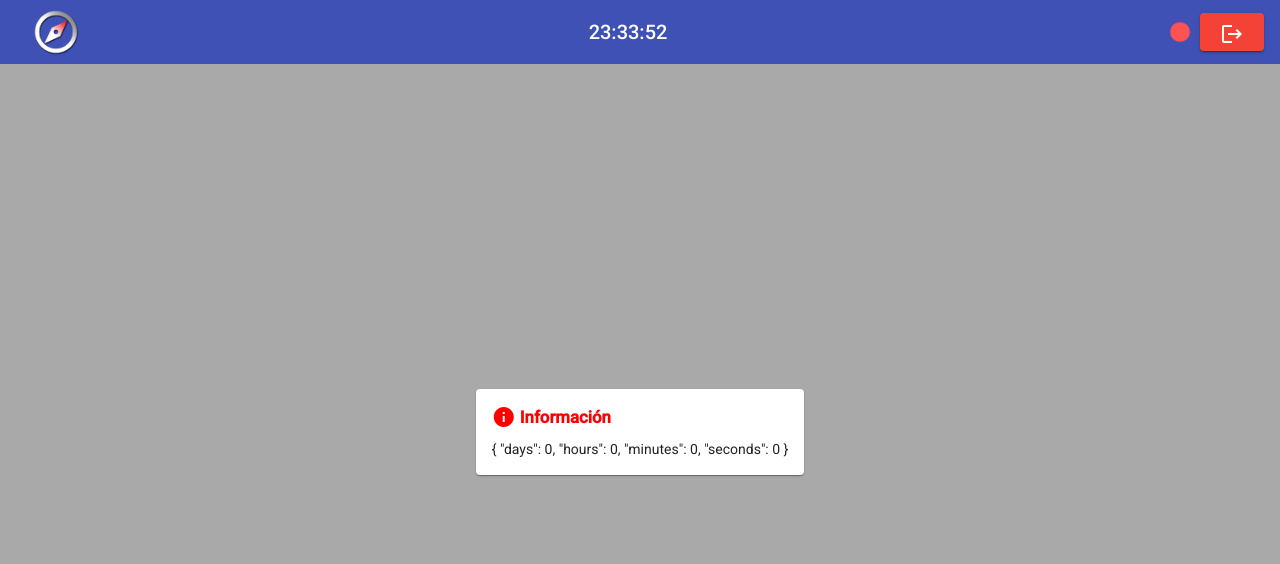
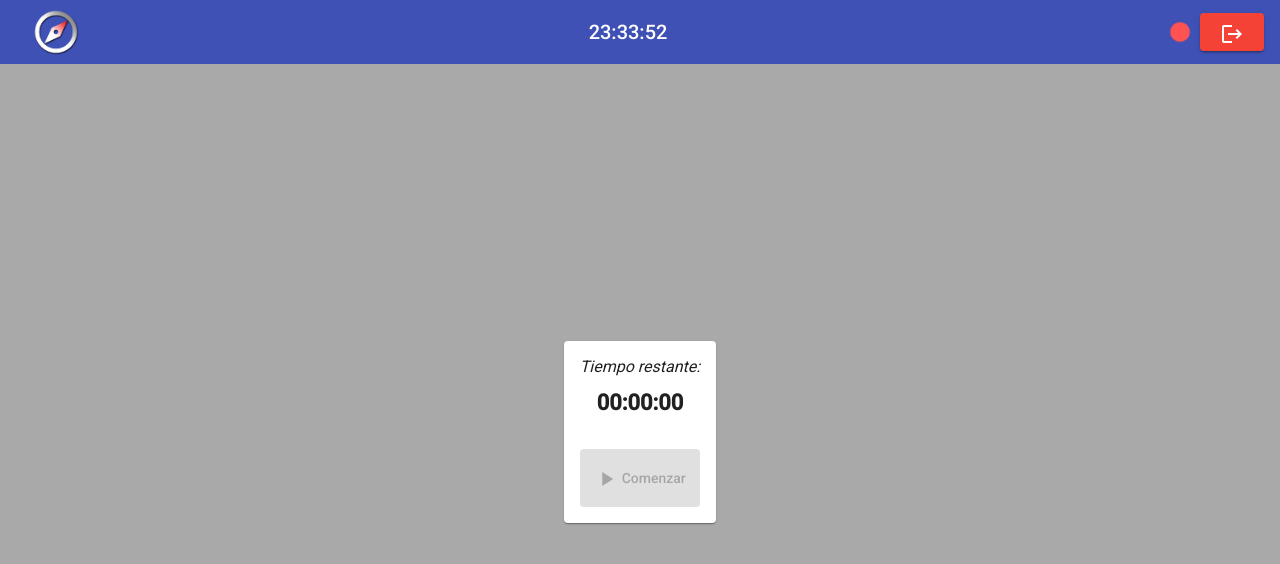
Before and after one commit to Seiyul/Coordinate, an Angular app: page /play in a window 1280 px wide. Shown: the top 564 px of the page. Built offline with nearby package versions, Linux system fonts and the light colour scheme.

Commit message:
Modificaciones en el playComponent

```diff
--- a/package.json
+++ b/package.json
@@ -3,7 +3,7 @@
     "version": "0.1.0",
     "scripts": {
         "ng": "ng",
-        "start": "ng serve --open",
+        "start": "ng serve --host 0.0.0.0  --open",
         "build": "ng build",
         "test": "ng test",
         "lint": "ng lint",
--- a/src/app/create/create.component.html
+++ b/src/app/create/create.component.html
@@ -8,6 +8,23 @@
         </button>
     </h1>
     <form [formGroup]="form">
+        <div class="formElement">
+            <mat-form-field appearance="outline">
+                <mat-label>Nombre de la partida</mat-label>
+                <input matInput placeholder="Nombre de la partida" formControlName="name">
+                <button matSuffix mat-icon-button (click)="helpButton()">
+                    <mat-icon class="helpIcon">
+                        help
+                    </mat-icon>
+                </button>
+                <mat-hint>
+                    <div>
+                        Nombre que le quieras dar a la partida
+                    </div>
+                </mat-hint>
+            </mat-form-field>
+        </div>
+
         <div formArrayName="coordinates">
             <div *ngFor="let place of coordinates.controls; let i = index;" class="formElement">
                 <div [formGroupName]="i">
@@ -172,6 +189,7 @@
             </mat-form-field>
         </div>
 
+        <ng-container class="marginTop">
         <div class="buttons modificable">
             <div>
                 <span>Modificable</span>
@@ -222,24 +240,8 @@
                 </span>
             </button>
         </div>
+    </ng-container>
     </form>
-
-    <!-- Versión provisional, no se quedará en el resultado final -->
-    <!-- <ng-container>
-
-        <div class="formElement" *ngIf="receivedSession">
-            <h2>Sesión recibida</h2>
-            <pre>{{ receivedSession | json }}</pre>
-        </div>
-
-        <div class="formElement" *ngIf="receivedSession">
-            <div class="saveButton">
-                <button mat-raised-button color="accent" (click)="clearQueryParam()">Volver</button>
-            </div>
-        </div>
-
-    </ng-container> -->
-
 
     <ng-container *ngIf="imageSource">
         <img [src]="imageSource" width="100%" />
--- a/src/app/create/create.component.ts
+++ b/src/app/create/create.component.ts
@@ -34,6 +34,7 @@ export class CreateComponent implements OnInit, AfterContentInit {
 
 
     form = this._formBuilder.group({
+        name: new FormControl('',[Validators.required, Validators.maxLength(20)]),
         coordinates: new FormArray([]),
         errorMargin: new FormControl(''),
         partialTimerCheck: new FormControl(false),
--- a/src/app/play/play.component.html
+++ b/src/app/play/play.component.html
@@ -1,18 +1,69 @@
 <div class="main-div">
     <mat-card class="example-card">
-        <div class="title">
-            <mat-icon class="redIcon">
-                info
-            </mat-icon>
-            <span class="redText">
-                Información
-            </span>
+        <div *ngIf="receivedSession?.name">
+            <div class="center">
+            <div class="title">Nombre de la partida:</div>
+            <span class="timing"> {{ receivedSession.name }}</span>
         </div>
-        <ng-container *ngIf="receivedSession">
-            <p>{{ receivedSession.initialDate }}</p>
-        </ng-container>
-        <ng-container>
-            <p>{{ this.time | json }}</p>
-        </ng-container>
+        </div>
+        <div *ngIf="receivedSession?.initialDate" class="marginTop">
+            <div class="center">
+            <div class="title">Fecha de inicio:</div>
+            <span class="timing">{{ receivedSession.initialDate | date: 'dd/MM/yyyy HH:mm' }}</span>
+            </div>
+        </div>
+        <div *ngIf="receivedSession?.fullTimerCheck && receivedSession?.initialDate" class="marginTop">
+            <div class="center">
+                <div class="title">Fecha de final:</div>
+                <span class="timing">{{ calculateFinalDate() | date: 'dd/MM/yyyy HH:mm' }}</span>
+            </div>
+        </div>
+        <div *ngIf="receivedSession?.fullTimerCheck && !receivedSession?.initialDate" class="marginTop">
+            <div class="center">
+                <div class="title">Tiempo de juego:</div>
+                <span class="timing">{{ receivedSession?.fullTimer }}</span>
+                <span class="minutesText"> minutos</span>
+            </div>
+        </div>
+        <div *ngIf="receivedSession?.partialTimerCheck" class="marginTop">
+            <div class="center">
+                <div class="title">Tiempo entre ubicaciones:</div>
+                <span class="timing">{{ receivedSession?.partialTimer }}</span>
+                <span class="minutesText"> minutos</span>
+            </div>
+        </div>
+        <div *ngIf="!isTimeFinished" class="marginTop">
+            <div class="center">
+                <div class="title">Tiempo restante:</div>
+                <span *ngIf="time.days > 0" class="timing">{{ time.days }} día<ng-container *ngIf="time.days > 1">s</ng-container>, </span>
+                <span class="timing"><ng-container *ngIf="time.hours < 10">0</ng-container>{{ time.hours }}</span>
+                 <span class="timing">:<ng-container *ngIf="time.minutes < 10">0</ng-container>{{ time.minutes }}</span>
+                <span class="timing">:<ng-container *ngIf="time.seconds < 10">0</ng-container>{{ time.seconds }}</span>
+            </div>
+
+            <div class="marginTop">
+                <button mat-raised-button disabled class="marginTop button">
+                    <mat-icon>
+                         play_arrow
+                    </mat-icon>
+                    <span>
+                        Comenzar
+                    </span>
+                </button>
+            </div>
+        </div>
+
+        <div *ngIf="isTimeFinished">
+            <div class="marginTop">
+            <button mat-raised-button color="primary" class="marginTop button" (click)="start()">
+                <mat-icon>
+                    play_arrow
+                </mat-icon>
+                <span>
+                    Comenzar
+                </span>
+            </button>
+            </div>
+        </div>
     </mat-card>
 </div>
--- a/src/app/play/play.component.scss
+++ b/src/app/play/play.component.scss
@@ -31,3 +31,35 @@
     margin-right: auto;
     width: 50%;
   }
+
+  .timing {
+      font-size: 22px;
+      font-weight: bolder;
+  }
+
+  .center {
+    text-align: center;
+  }
+
+  .title {
+      margin-bottom: 15px;
+      font-size: 16px;
+      font-style: italic;
+  }
+
+  .marginTop {
+      margin-top: 20px;
+  }
+
+  .button {
+    margin: auto;
+    margin-top: 15px;
+    width: 100%;
+    padding: 10px;
+  }
+
+  .minutesText {
+    font-weight: bold;
+      font-size: 18px;
+      font-style: italic;
+  }
--- a/src/app/play/play.component.ts
+++ b/src/app/play/play.component.ts
@@ -1,6 +1,7 @@
 import { AfterContentInit, Component, OnInit } from '@angular/core';
 import { ActivatedRoute } from '@angular/router';
 import { GlobalService } from '../services/global.service';
+import { GpsService } from '../services/gps.service';
 
 @Component({
     selector: 'app-play',
@@ -11,7 +12,8 @@ export class PlayComponent implements OnInit, AfterContentInit {
 
     constructor(
         private _activatedRoute: ActivatedRoute,
-        private _global: GlobalService
+        private _global: GlobalService,
+        private _gps: GpsService
     ) { }
 
     receivedSession: any;
@@ -27,6 +29,8 @@ export class PlayComponent implements OnInit, AfterContentInit {
         seconds: 0
     };
 
+    isTimeFinished = false;
+
     ngOnInit(): void {
     }
 
@@ -41,7 +45,8 @@ export class PlayComponent implements OnInit, AfterContentInit {
     setReceivedSession(params: any): void {
         this.receivedSession = JSON.parse(window.atob(params.session));
 
-        if (this.receivedSession.hasOwnProperty('coordinates') &&
+        if (this.receivedSession.hasOwnProperty('name') &&
+            this.receivedSession.hasOwnProperty('coordinates') &&
             this.receivedSession.hasOwnProperty('errorMargin') &&
             this.receivedSession.hasOwnProperty('partialTimerCheck') &&
             this.receivedSession.hasOwnProperty('partialTimer') &&
@@ -49,10 +54,13 @@ export class PlayComponent implements OnInit, AfterContentInit {
             this.receivedSession.hasOwnProperty('fullTimer') &&
             this.receivedSession.hasOwnProperty('initialDateCheck') &&
             this.receivedSession.hasOwnProperty('initialDate')) {
-            // Válido
             if (this.receivedSession.initialDateCheck) {
-                this.initialDate = this.receivedSession.initialDate + ':00.000';
-                this.compareCurrentDate();
+                this.initialDate = this.receivedSession.initialDate + ':01.000';
+                this.refreshDate();
+            }
+            else
+            {
+                this.isTimeFinished = true;
             }
         }
         else {
@@ -60,67 +68,44 @@ export class PlayComponent implements OnInit, AfterContentInit {
         }
     }
 
-    compareCurrentDate(): void {
-        this.refreshDate();
-    }
+    refreshDate(): void {
+        const countDownDate = new Date(this.initialDate).getTime();
 
-    refreshDate(): void {
-        // let currentDate = new Date().getTime();
-        // const offsetCurrent = new Date(currentDate).getTimezoneOffset();
-        // currentDate = new Date(currentDate).getTime() + (offsetCurrent * 60 * 1000);
-        // // const initialDate = new Date(this.initialDate).getTime();
-        // const offsetInitial = new Date(this.initialDate).getTimezoneOffset();
-        // const initialDate = new Date(this.initialDate).getTime() + (offsetInitial * 60 * 1000);
-        // console.log('currentDate -->', currentDate);
-        // console.log('initialDate -->', initialDate);
-        // console.log('offsetCurrent -->', offsetCurrent);
-        // console.log('offsetInitial -->', offsetInitial);
+        const now = new Date().getTime();
+        const timeleft = countDownDate - now;
 
-
-
-
-        // if (initialDate < currentDate) {
-        //     this.dateToPrint = (currentDate - initialDate);
-        //     this.dateToPrint = this.date(this.dateToPrint);
-
-        //     setTimeout(() => {
-        //         this.refreshDate();
-        //     }, 1000);
-        // }
-        // else {
-        //     console.log('stop');
-        // }
-
-        var countDownDate = new Date(this.initialDate).getTime();
-
-        var now = new Date().getTime();
-        var timeleft = countDownDate - now;
-
-        // Calculating the days, hours, minutes and seconds left
-        var days = Math.floor(timeleft / (1000 * 60 * 60 * 24));
-        var hours = Math.floor((timeleft % (1000 * 60 * 60 * 24)) / (1000 * 60 * 60));
-        var minutes = Math.floor((timeleft % (1000 * 60 * 60)) / (1000 * 60));
-        var seconds = Math.floor((timeleft % (1000 * 60)) / 1000);
+        const days = Math.floor(timeleft / (1000 * 60 * 60 * 24));
+        const hours = Math.floor((timeleft % (1000 * 60 * 60 * 24)) / (1000 * 60 * 60));
+        const minutes = Math.floor((timeleft % (1000 * 60 * 60)) / (1000 * 60));
+        const seconds = Math.floor((timeleft % (1000 * 60)) / 1000);
 
         this.time.days = days;
         this.time.hours = hours;
         this.time.minutes = minutes;
         this.time.seconds = seconds;
 
-
-
+        if (this.time.days <= 0 &&
+            this.time.hours <= 0 &&
+            this.time.minutes <= 0 &&
+            this.time.seconds <= 0)
+            {
+                this.isTimeFinished = true;
+            }
+        else
+        {
+            this.isTimeFinished = false;
         setTimeout(() => {
             this.refreshDate();
         }, 1000);
-
+        }
     }
 
-    date(dateReceived?: any): string {
-        const date = new Date(dateReceived);
-        return (date.getHours() < 10 ? ('0' + date.getHours()) : date.getHours()) + ':' +
-            (date.getMinutes() < 10 ? ('0' + date.getMinutes()) : date.getMinutes()) + ':' +
-            (date.getSeconds() < 10 ? ('0' + date.getSeconds()) : date.getSeconds())
+    calculateFinalDate(): any {
+        const finalDateTime = new Date(this.initialDate).getTime() + (this.receivedSession.fullTimer * 60 * 1000);
+        return new Date(finalDateTime);
     }
 
-
+    start(): void {
+        this._gps.startWatchPosition();
+    }
 }
```
Also changed, not shown: 1 other file (tests, documents, lock files or other folders).
